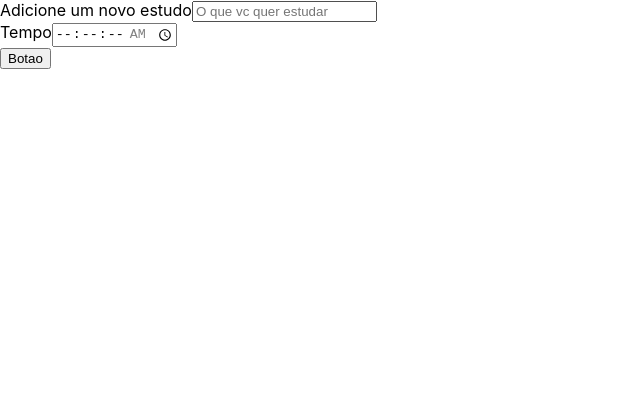
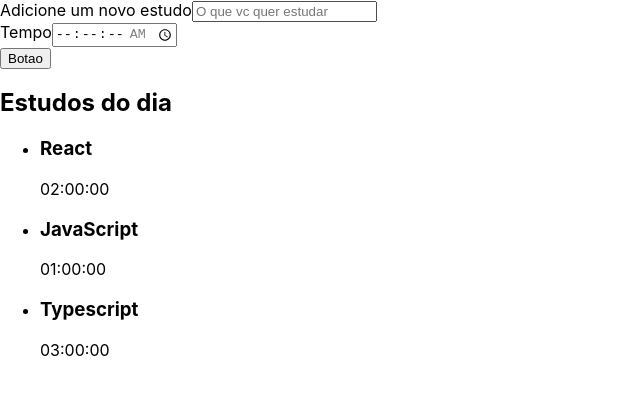
Before and after one commit to cristopherpds/alura-studies, a React (Create React App) app: page / in a window 1280 px wide. Shown: the top 394 px of the page, without its empty margins (0-640 px from the left). Built offline with nearby package versions, Linux system fonts and the light colour scheme.

Commit message:
Creating a fuctional List component, and rendering this

```diff
--- a/src/App.tsx
+++ b/src/App.tsx
@@ -1,11 +1,13 @@
 import React from 'react';
 import Formulario from './components/Formulario';
+import Lista from './components/Lista';
 
 
 function App() {
   return (
     <div className="App">
       <Formulario/>
+      <Lista/>
     </div>
   );
 }
--- /dev/null
+++ b/src/components/Lista/index.tsx
@@ -0,0 +1,33 @@
+import React from "react";
+
+function Lista() {
+  const tarefas = [
+    {
+      tarefa: "React",
+      tempo: "02:00:00",
+    },
+    {
+      tarefa: "JavaScript",
+      tempo: "01:00:00",
+    },
+    {
+      tarefa: "Typescript",
+      tempo: "03:00:00",
+    }
+  ];
+  return (
+    <aside>
+      <h2>Estudos do dia</h2>
+      <ul>
+        {tarefas.map((item, index) => (
+          <li key={index}>
+            <h3>{item.tarefa}</h3>
+            <span>{item.tempo}</span>
+          </li>
+        ))}
+      </ul>
+    </aside>
+  );
+}
+
+export default Lista;
```
